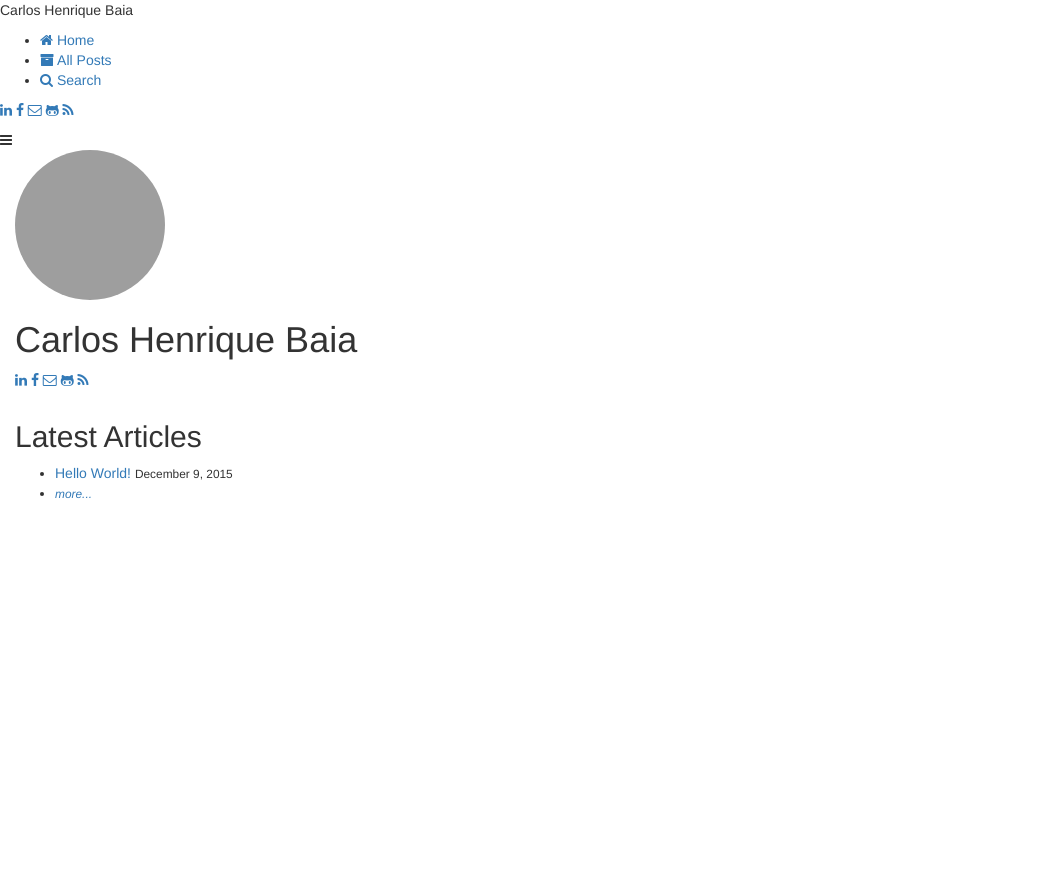
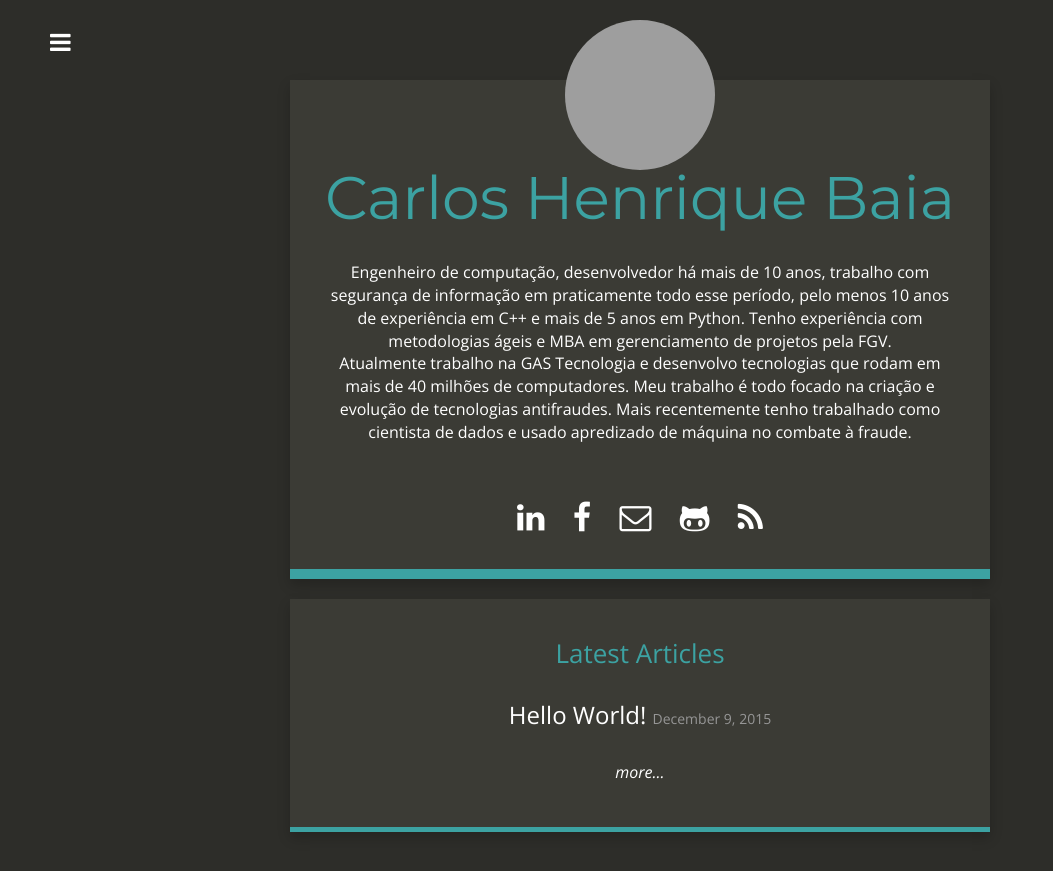
Before and after one commit to carlosbaia/carlosbaia.github.io, a Jekyll site: the page built from index.html, in a window 1280 px wide. Shown: the top 871 px of the page, without its empty margins (0-1053 px from the left). Built offline with Jekyll 4.4.1, drawn with Linux system fonts in a browser that asks for light colours; nearby versions of some CDN libraries; library files that are not in the unit come from our copies; Markdown is read by kramdown in place of the engine named in the settings; grey boxes are pictures that could not be loaded.

Commit message:
Update _config.yml

```diff
--- a/_config.yml
+++ b/_config.yml
@@ -2,9 +2,9 @@
 title: "Carlos Henrique Baia"
 email: carloshenriquebaia@gmail.com
 description: "Carlos Henrique Baia`s personal page"
-baseurl: "Engenheiro de computação"
+baseurl: ""
 url: "http://carlosbaia.com/"
-title_description:
+title_description: "Engenheiro de computação, desenvolvedor há mais de 10 anos, trabalho com segurança de informação em praticamente todo esse período, pelo menos 10 anos de experiência em C++ e mais de 5 anos em Python. Tenho experiência com metodologias ágeis e MBA em gerenciamento de projetos pela FGV.<br>Atualmente trabalho na GAS Tecnologia e desenvolvo tecnologias que rodam em mais de 40 milhões de computadores. Meu trabalho é todo focado na criação e evolução de tecnologias antifraudes. Mais recentemente tenho trabalhado como cientista de dados e usado apredizado de máquina no combate à fraude."
 
 title_image: "https://s.gravatar.com/avatar/a094eb0d6a2614158242087840f2a7d7?s=200"
 google_analytics: "UA-71213574-1"
```
